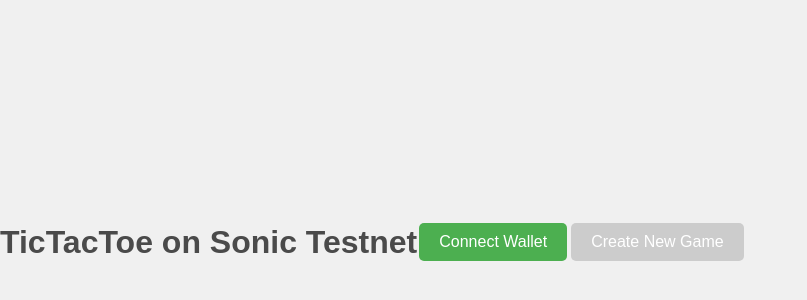
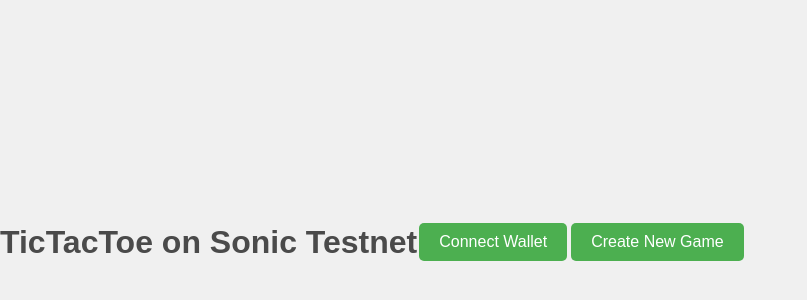
Before and after one commit to dimasky228/TikTakToelobby, a plain HTML site: page index.html in a window 1280 px wide. Shown: the part 158-458 px from the top of the page, without its empty margins (0-807 px from the left). Drawn offline with Linux system fonts and the light colour scheme.

Commit message:
Update indexV3.html

```diff
--- a/index.html
+++ b/index.html
@@ -1,5 +1,3 @@
-
-
 <!DOCTYPE html>
 <html lang="en">
 <head>
@@ -8,7 +6,7 @@
     <title>TicTacToe on Sonic Testnet</title>
     <script src="https://cdn.jsdelivr.net/npm/web3@1.5.2/dist/web3.min.js"></script>
     <style>
-                        body {
+                                body {
             font-family: 'Arial', sans-serif;
             background-color: #f0f0f0;
             display: flex;
@@ -76,13 +74,14 @@
         #gameBoard { display: grid; grid-template-columns: repeat(3, 100px); gap: 5px; }
         .cell { width: 100px; height: 100px; border: 1px solid black; display: flex; justify-content: center; align-items: center; font-size: 2em; cursor: pointer; }
     </style>
+    </style>
 </head>
 <body>
     <h1>TicTacToe on Sonic Testnet</h1>
     <button id="connectWallet">Connect Wallet</button>
     <p id="status"></p>
     <p id="balance"></p>
-    <button id="createGame" disabled>Create New Game</button>
+    <button id="createGame">Create New Game</button>
     <div id="gamesList"></div>
     <div id="gameBoard"></div>
     <script src="script.js"></script>
```
